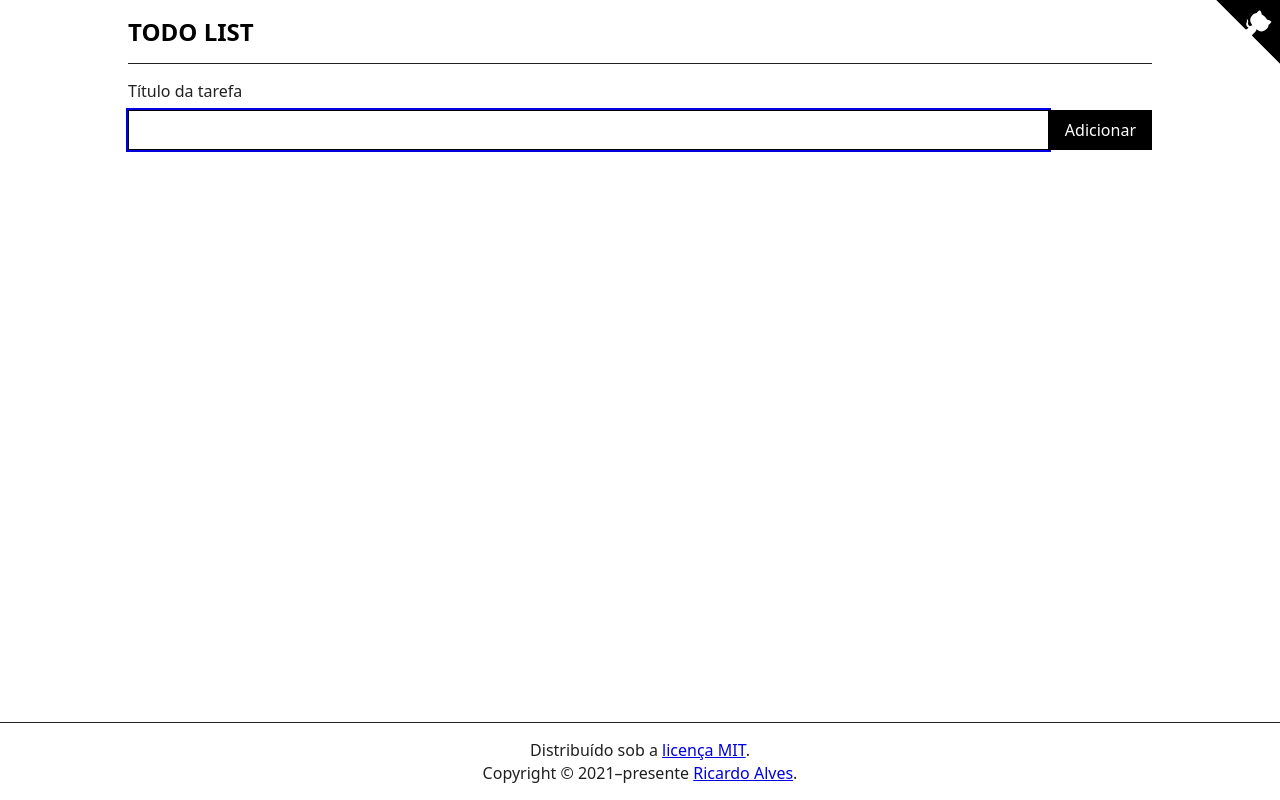
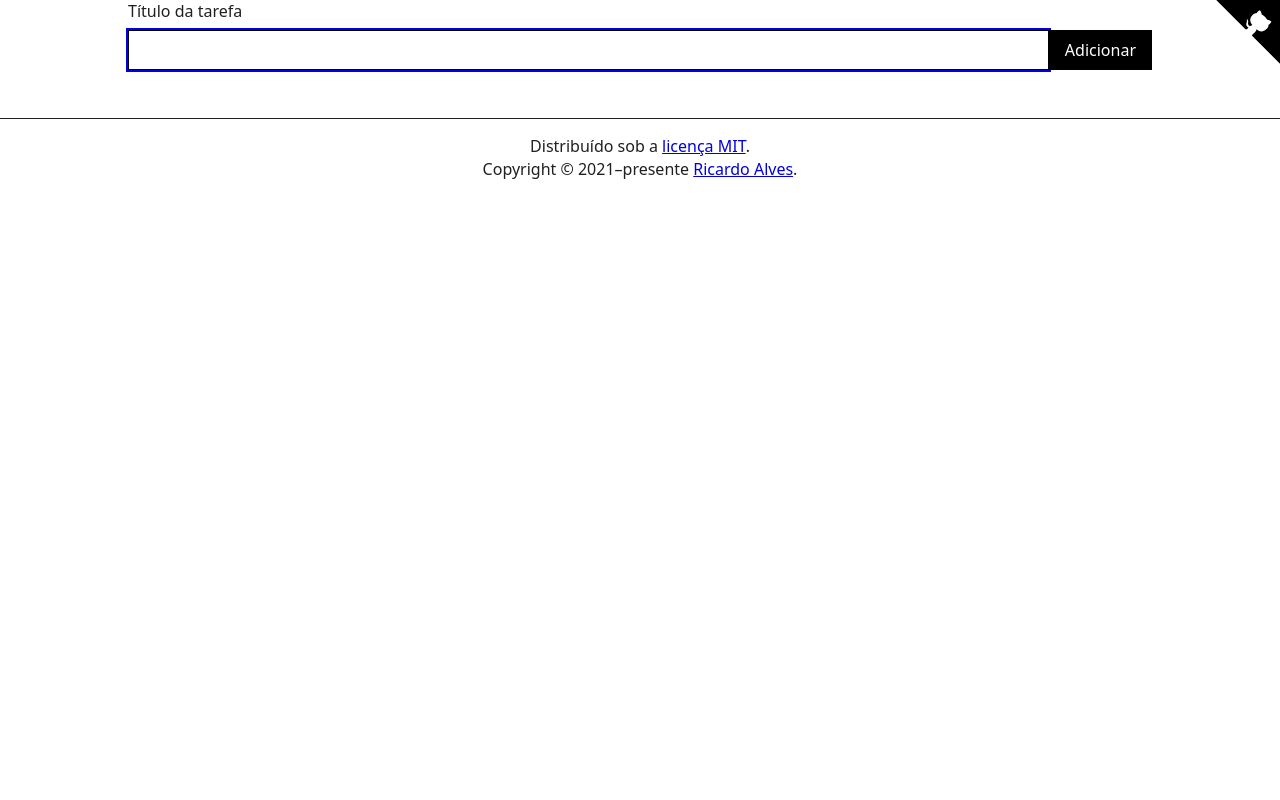
Before and after one commit to ricardospalves/react-todo-list, a React (Create React App) app: page / in a window 1280 px wide. Built offline with nearby package versions, Linux system fonts and the light colour scheme.

Commit message:
Substituir o Header pelo GitHubCorner

```diff
--- a/src/App.jsx
+++ b/src/App.jsx
@@ -7,7 +7,7 @@ import styles from './App.module.css'
 import AddTask from './components/AddTask'
 import Tasks from './components/Tasks'
 
-import Header from './layout/Header'
+import GitHubCorner from './layout/GitHubCorner'
 import Footer from './layout/Footer'
 
 const App = () => {
@@ -64,7 +64,7 @@ const App = () => {
   }
 
   return <div id="App" className={styles.App}>
-    <Header />
+    <GitHubCorner />
 
     <main className="container">
       <AddTask
--- /dev/null
+++ b/src/layout/GitHubCorner.jsx
@@ -0,0 +1,15 @@
+import styles from './GitHubCorner.module.css'
+
+const GitHubCorner = () => {
+  const linkLabel = 'Ver o código-fonte no GitHub'
+
+  return <a href="https://github.com/ricardospalves/react-todo-list" className={styles.GitHubCorner} aria-label={linkLabel} title={linkLabel}>
+    <svg viewBox="0 0 250 250" className={styles.GitHubCorner__octocat} aria-hidden="true">
+      <path d="M0,0 L115,115 L130,115 L142,142 L250,250 L250,0 Z" />
+      <path className={styles.GitHubCorner__octocatArm} d="M128.3,109.0 C113.8,99.7 119.0,89.6 119.0,89.6 C122.0,82.7 120.5,78.6 120.5,78.6 C119.2,72.0 123.4,76.3 123.4,76.3 C127.3,80.9 125.5,87.3 125.5,87.3 C122.9,97.6 130.6,101.9 134.4,103.2" />
+      <path className={styles.GitHubCorner__octocatBody} d="M115.0,115.0 C114.9,115.1 118.7,116.5 119.8,115.4 L133.7,101.6 C136.9,99.2 139.9,98.4 142.2,98.6 C133.8,88.0 127.5,74.4 143.8,58.0 C148.5,53.4 154.0,51.2 159.7,51.0 C160.3,49.4 163.2,43.6 171.4,40.1 C171.4,40.1 176.1,42.5 178.8,56.2 C183.1,58.6 187.2,61.8 190.9,65.4 C194.5,69.0 197.7,73.2 200.1,77.6 C213.8,80.2 216.3,84.9 216.3,84.9 C212.7,93.1 206.9,96.0 205.4,96.6 C205.1,102.4 203.0,107.8 198.3,112.5 C181.9,128.9 168.3,122.5 157.7,114.1 C157.9,116.9 156.7,120.9 152.7,124.9 L141.0,136.5 C139.8,137.7 141.6,141.9 141.8,141.8 Z" />
+    </svg>
+  </a>
+}
+
+export default GitHubCorner
--- /dev/null
+++ b/src/layout/GitHubCorner.module.css
@@ -0,0 +1,68 @@
+@keyframes animation-GitHubCorner-wave {
+  0%,
+  100% {
+    transform: rotate(0);
+  }
+
+  20%,
+  60% {
+    transform: rotate(-25deg);
+  }
+
+  40%,
+  80% {
+    transform: rotate(10deg);
+  }
+}
+
+.GitHubCorner {
+  --size: 4rem;
+
+  display: block;
+  width: var(--size);
+  height: var(--size);
+
+  position: fixed;
+  right: 0;
+  top: 0;
+
+  color: var(--heading-color);
+  clip-path: polygon(0 0, 100% 0, 100% 100%);
+
+  transition: .2s;
+}
+
+.GitHubCorner:hover,
+.GitHubCorner:focus {
+
+  color: var(--link-color);
+}
+
+.GitHubCorner__octocat {
+  display: block;
+  width: inherit;
+  height: inherit;
+  fill: currentColor;
+}
+
+.GitHubCorner__octocatBody {
+  fill: var(--body-bg-color);
+}
+
+.GitHubCorner__octocatArm {
+  fill: var(--body-bg-color);
+  transform-origin: 130px 106px;
+}
+
+@media (pointer: fine) {
+  .GitHubCorner:hover .GitHubCorner__octocatArm,
+  .GitHubCorner:focus .GitHubCorner__octocatArm {
+    animation: animation-GitHubCorner-wave infinite 560ms ease-in-out
+  }
+}
+
+@media (pointer: coarse) {
+  .GitHubCorner__octocatArm {
+    animation: animation-GitHubCorner-wave infinite 560ms ease-in-out;
+  }
+}
--- a/src/layout/Header.jsx
+++ /dev/null
@@ -1,21 +0,0 @@
-import styles from './Header.module.css'
-
-const Header = () => {
-  const linkLabel = 'Ver o código-fonte no GitHub'
-
-  return <header id="Header" className={styles.Header}>
-    <h1 className={styles.Header__appName}>
-      Todo List
-    </h1>
-
-    <a href="https://github.com/ricardospalves/react-todo-list" className={styles.GitHubCorner} aria-label={linkLabel} title={linkLabel}>
-      <svg viewBox="0 0 250 250" className={styles.GitHubCorner__octocat} aria-hidden="true">
-        <path d="M0,0 L115,115 L130,115 L142,142 L250,250 L250,0 Z" />
-        <path className={styles.GitHubCorner__octocatArm} d="M128.3,109.0 C113.8,99.7 119.0,89.6 119.0,89.6 C122.0,82.7 120.5,78.6 120.5,78.6 C119.2,72.0 123.4,76.3 123.4,76.3 C127.3,80.9 125.5,87.3 125.5,87.3 C122.9,97.6 130.6,101.9 134.4,103.2" />
-        <path className={styles.GitHubCorner__octocatBody} d="M115.0,115.0 C114.9,115.1 118.7,116.5 119.8,115.4 L133.7,101.6 C136.9,99.2 139.9,98.4 142.2,98.6 C133.8,88.0 127.5,74.4 143.8,58.0 C148.5,53.4 154.0,51.2 159.7,51.0 C160.3,49.4 163.2,43.6 171.4,40.1 C171.4,40.1 176.1,42.5 178.8,56.2 C183.1,58.6 187.2,61.8 190.9,65.4 C194.5,69.0 197.7,73.2 200.1,77.6 C213.8,80.2 216.3,84.9 216.3,84.9 C212.7,93.1 206.9,96.0 205.4,96.6 C205.1,102.4 203.0,107.8 198.3,112.5 C181.9,128.9 168.3,122.5 157.7,114.1 C157.9,116.9 156.7,120.9 152.7,124.9 L141.0,136.5 C139.8,137.7 141.6,141.9 141.8,141.8 Z" />
-      </svg>
-    </a>
-  </header>
-}
-
-export default Header
--- a/src/layout/Header.module.css
+++ /dev/null
@@ -1,98 +0,0 @@
-.Header {
-  --Header-min-height: 4rem;
-
-  display: flex;
-  align-items: center;
-  justify-content: space-between;
-
-  max-width: 64rem;
-  width: 100%;
-  min-height: var(--Header-min-height);
-  border-bottom: 1px solid;
-  margin: 0 auto;
-}
-
-.Header__appName {
-  padding: .5rem 0;
-
-  text-transform: uppercase;
-}
-
-@keyframes animation-GitHubCorner-wave {
-  0%,
-  100% {
-    transform: rotate(0);
-  }
-
-  20%,
-  60% {
-    transform: rotate(-25deg);
-  }
-
-  40%,
-  80% {
-    transform: rotate(10deg);
-  }
-}
-
-.GitHubCorner {
-  --GitHubCorner-size: var(--Header-min-height);
-
-  flex: 0 0 var(--GitHubCorner-size);
-
-  display: block;
-  width: var(--GitHubCorner-size);
-  height: var(--GitHubCorner-size);
-
-  color: var(--heading-color);
-  clip-path: polygon(0 0, 100% 0, 100% 100%);
-
-  transition: .2s;
-}
-
-.GitHubCorner:hover,
-.GitHubCorner:focus {
-
-  color: var(--link-color);
-}
-
-.GitHubCorner__octocat {
-  display: block;
-  width: inherit;
-  height: inherit;
-  fill: currentColor;
-}
-
-.GitHubCorner__octocatBody {
-  fill: var(--body-bg-color);
-}
-
-.GitHubCorner__octocatArm {
-  fill: var(--body-bg-color);
-  transform-origin: 130px 106px;
-}
-
-@media (pointer: fine) {
-  .GitHubCorner:hover .GitHubCorner__octocatArm,
-  .GitHubCorner:focus .GitHubCorner__octocatArm {
-    animation: animation-GitHubCorner-wave infinite 560ms ease-in-out
-  }
-}
-
-@media (pointer: coarse) {
-  .GitHubCorner__octocatArm {
-    animation: animation-GitHubCorner-wave infinite 560ms ease-in-out;
-  }
-}
-
-@media (min-width: 1024px) {
-  .Header__appName {
-    font-size: 1.5rem;
-  }
-
-  .GitHubCorner {
-    position: fixed;
-    right: 0;
-    top: 0;
-  }
-}
```
